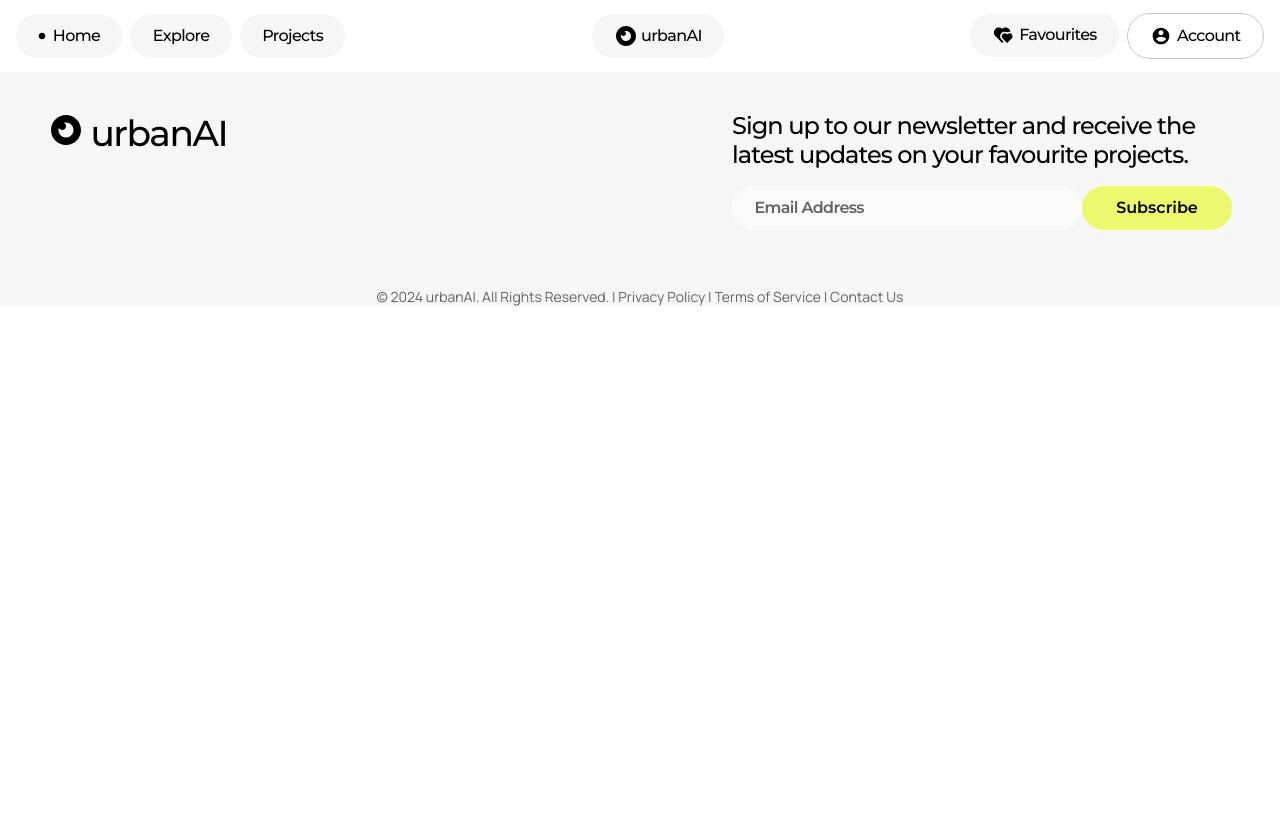
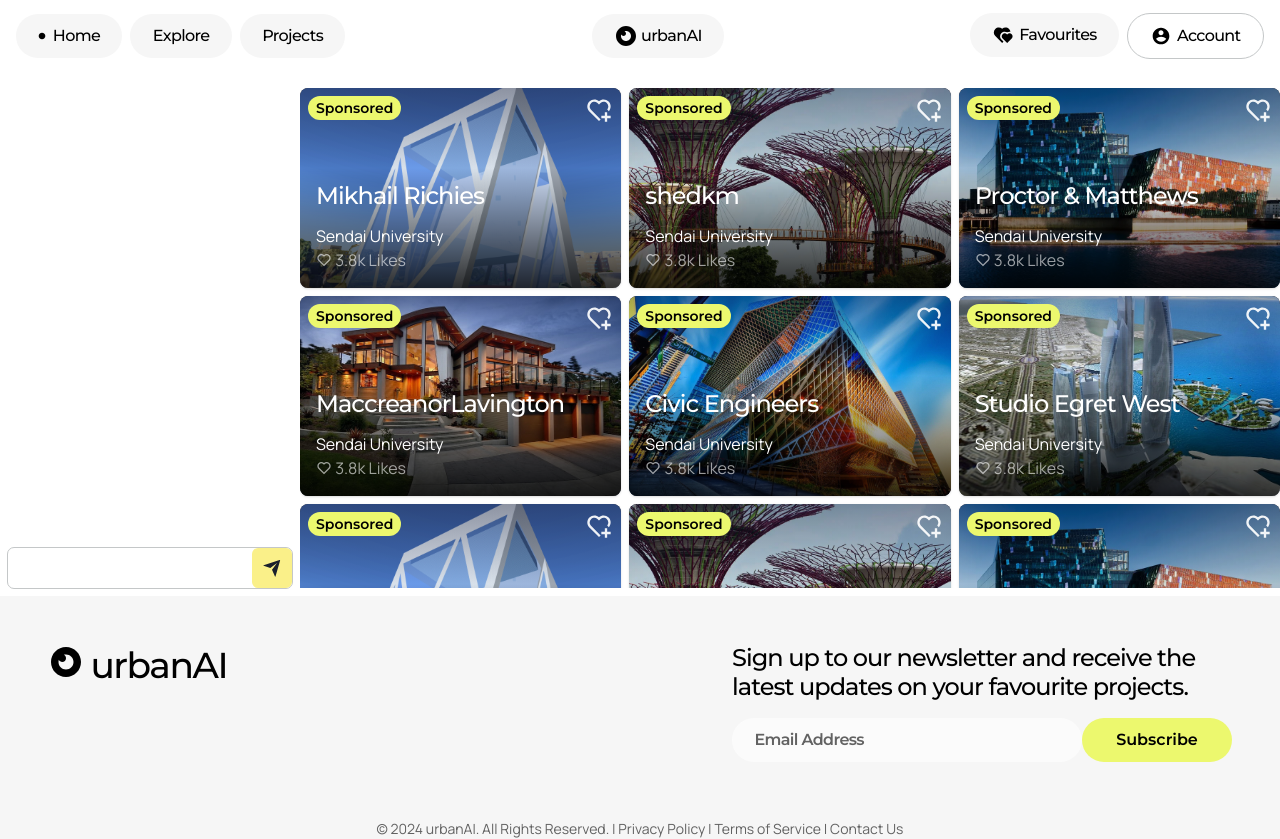
Before and after one commit to gprem09/Urban.I, a React (Create React App) app in the folder frontend/: page /chats in a window 1280 px wide. Before the commit the page ends 800 px from the top, so only its background shows below. Built offline with nearby package versions, Linux system fonts and the light colour scheme.

Commit message:
ITS WORKING FINISHED EXPLORE

```diff
--- a/frontend/src/App.js
+++ b/frontend/src/App.js
@@ -1,5 +1,5 @@
 import React from "react";
-import { Chat } from "./components/chat";
+import Chat from "./components/chat";
 import { Landing } from "./components/Landing";
 import { Explore } from "./components/Explore";
 import { BrowserRouter, Route, Routes } from "react-router-dom";
--- a/frontend/src/components/Explore.js
+++ b/frontend/src/components/Explore.js
@@ -12,7 +12,6 @@
 import { RiSearchLine } from "react-icons/ri";
 import { RiArrowDownSLine } from "react-icons/ri";
 import { Chat } from "./chat";
-import { Explorebox } from "./Explorebox";
 
 export const Explore = () => {
   return (
@@ -40,33 +39,7 @@
         </Button>
         <Button variant="yellow">Search</Button>
       </Flex>
-      <Flex>
-        <Stack width="30%" minWidth="300px" height="auto">
-          <Chat />
-        </Stack>
-        <Stack width="100%">
-          <Stack gap="0" marginBottom="0.5rem">
-            <Text fontSize="lg" fontWeight="600">
-              Real Estate Plans For You
-            </Text>
-            <Text fontSize="sm">5,790 results</Text>
-          </Stack>
-          <Grid
-            templateColumns="repeat(3, 1fr)"
-            gap="0.5rem"
-            mt="6"
-            width="100%"
-          >
-            <Explorebox image="/images/image 64.png" />
-            <Explorebox image="/images/image 63.png" />
-            <Explorebox image="/images/image 65.png" />
-            <Explorebox image="/images/image 76.png" />
-            <Explorebox image="/images/landingImage.jpg" />
-            <Explorebox image="/images/sendai.jpg" />
-          </Grid>
-          {/* <Image width="100%" src="/images/Frame 1707478485.png" /> */}
-        </Stack>
-      </Flex>
+      <Chat />
     </Stack>
   );
 };
--- a/frontend/src/components/Explorebox.js
+++ b/frontend/src/components/Explorebox.js
@@ -12,7 +12,7 @@
 import { RiArrowRightSLine } from "react-icons/ri";
 import { RiHeartAddLine, RiHeartLine } from "react-icons/ri";
 
-export const Explorebox = ({ image, title }) => {
+export const Explorebox = ({ image, name, country, website }) => {
   const [isHovered, setIsHovered] = useState(false);
   return (
     <Card
@@ -96,7 +96,7 @@
           zIndex="3"
         >
           <Heading fontSize="2xl" lineHeight="1em" color="white">
-            {title}
+            {name}
           </Heading>
           <Stack gap="0">
             <Text color="white" noOfLines="1">
--- a/frontend/src/components/chat.js
+++ b/frontend/src/components/chat.js
@@ -1,4 +1,4 @@
-import React, { useState } from "react";
+import React, { useState, useEffect } from "react";
 import axios from "axios";
 import profiles from "./profilesData";
 import { RiSendPlaneFill } from "react-icons/ri";
@@ -8,7 +8,7 @@
   Input,
   VStack,
   Text,
-  Link,
+  Flex,
   Container,
   Grid,
   GridItem,
@@ -17,7 +17,83 @@
   Spacer,
   Stack,
 } from "@chakra-ui/react";
-import { MdOutlineSupportAgent } from "react-icons/md";
+import { Explorebox } from "./Explorebox";
+
+const imageList = [
+  "/images/image 64.png",
+  "/images/image 63.png",
+  "/images/image 65.png",
+  "/images/image 76.png",
+  "/images/landingImage.jpg",
+  "/images/sendai.jpg",
+  "/images/image 64.png",
+  "/images/image 63.png",
+  "/images/image 65.png",
+  "/images/image 76.png",
+  "/images/landingImage.jpg",
+  "/images/sendai.jpg",
+  "/images/image 64.png",
+  "/images/image 63.png",
+  "/images/image 65.png",
+  "/images/image 76.png",
+  "/images/landingImage.jpg",
+  "/images/sendai.jpg",
+  "/images/image 64.png",
+  "/images/image 63.png",
+  "/images/image 65.png",
+  "/images/image 76.png",
+  "/images/landingImage.jpg",
+  "/images/sendai.jpg",
+  "/images/image 64.png",
+  "/images/image 63.png",
+  "/images/image 65.png",
+  "/images/image 76.png",
+  "/images/landingImage.jpg",
+  "/images/sendai.jpg",
+  "/images/image 64.png",
+  "/images/image 63.png",
+  "/images/image 65.png",
+  "/images/image 76.png",
+];
+
+export const ExploreBoxGrid = ({ selectedProfiles, profiles }) => {
+  return (
+    <Grid
+      templateColumns="repeat(3, 1fr)"
+      gap="0.5rem"
+      mt="6"
+      width="100%"
+      height="500px"
+      overflowY="scroll"
+    >
+      {
+        selectedProfiles && selectedProfiles.length > 0 && profiles
+          ? selectedProfiles.map((profile, index) => (
+              <GridItem key={index}>
+                <Explorebox
+                  country={profile.country}
+                  name={profile.name}
+                  website={profile.website}
+                  image={imageList[index]}
+                />
+              </GridItem>
+            ))
+          : profiles
+          ? profiles.map((profile, index) => (
+              <GridItem key={index}>
+                <Explorebox
+                  country={profile.country}
+                  name={profile.name}
+                  website={profile.website}
+                  image={imageList[index]}
+                />
+              </GridItem>
+            ))
+          : null // Render null if selectedProfiles is empty or profiles is undefined
+      }
+    </Grid>
+  );
+};
 
 export const Chat = () => {
   const [inputText, setInputText] = useState("");
@@ -27,7 +103,9 @@
   const handleInputChange = (event) => {
     setInputText(event.target.value);
   };
-
+  useEffect(() => {
+    ExploreBoxGrid({ selectedProfiles, profiles });
+  }, [selectedProfiles, profiles]);
   const handleSubmit = async (event) => {
     event.preventDefault();
     if (!inputText.trim()) return;
@@ -64,11 +142,15 @@
   };
 
   return (
-    <Container maxW="container.xl" height="100%">
-      <Stack alignContent="flex-end" justifyContent="flex-start" height="100%">
+    <Flex width="100%">
+      <Stack width="30%" minWidth="300px" height="auto">
+        <Stack
+          alignContent="flex-end"
+          justifyContent="flex-start"
+          height="100%"
+        >
           <Stack
             gap="0.5rem"
-          // height="500px"
             height="100%"
             justifyContent="flex-end"
             paddingInline="0.5rem"
@@ -88,7 +170,11 @@
                 >
                   {chat.question}
                 </Text>
-              <Text padding="1rem" bg="lgray" borderRadius="20px  20px 20px 0">
+                <Text
+                  padding="1rem"
+                  bg="lgray"
+                  borderRadius="20px  20px 20px 0"
+                >
                   {chat.answer}
                 </Text>
               </Stack>
@@ -114,44 +200,21 @@
             </form>
           </Stack>
         </Stack>
-
-      <Grid display="none" templateColumns="repeat(4, 1fr)" gap={6} mt="6">
-        {selectedProfiles.length > 0
-          ? selectedProfiles.map((profile, index) => (
-              <GridItem
-                key={index}
-                p={5}
-                shadow="md"
-                borderWidth="1px"
-                borderRadius="md"
-              >
-                <Text fontSize="xl">{profile.name}</Text>
-                <Text>Country: {profile.country}</Text>
-                <br />
-                <Text>{profile.profile}</Text>
-                <br />
-                <Link href={profile.website} isExternal>
-                  <strong>Visit Website</strong>
-                </Link>
-              </GridItem>
-            ))
-          : profiles.map((profile, index) => (
-              <GridItem
-                key={index}
-                p={5}
-                shadow="md"
-                borderWidth="1px"
-                borderRadius="md"
-              >
-                <Text fontSize="xl">{profile.name}</Text>
-                <Text>Country: {profile.country}</Text>
-                <br />
-                <Link href={profile.website} isExternal>
-                  <strong>Visit Website</strong>
-                </Link>
-              </GridItem>
-            ))}
-      </Grid>
-    </Container>
+      </Stack>
+      <Stack width="100%">
+        <Stack gap="0" marginBottom="0.5rem">
+          <Text fontSize="lg" fontWeight="600">
+            Real Estate Plans For You
+          </Text>
+          <Text fontSize="sm">5,790 results</Text>
+        </Stack>
+        <ExploreBoxGrid
+          selectedProfiles={selectedProfiles}
+          profiles={profiles}
+        />
+      </Stack>
+    </Flex>
   );
 };
+
+export default Chat;
```
Lines whose indentation alone changed are shown as unchanged.
